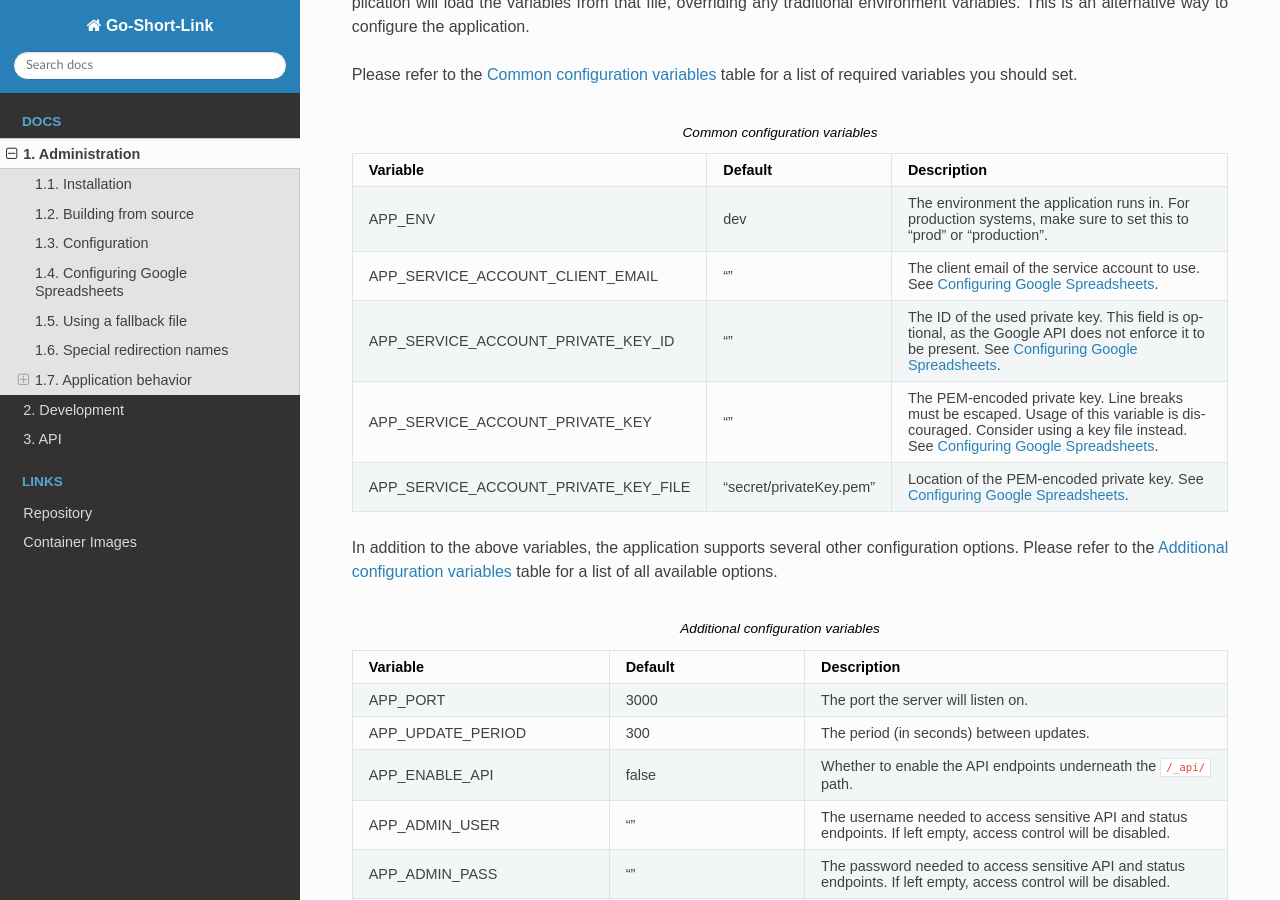
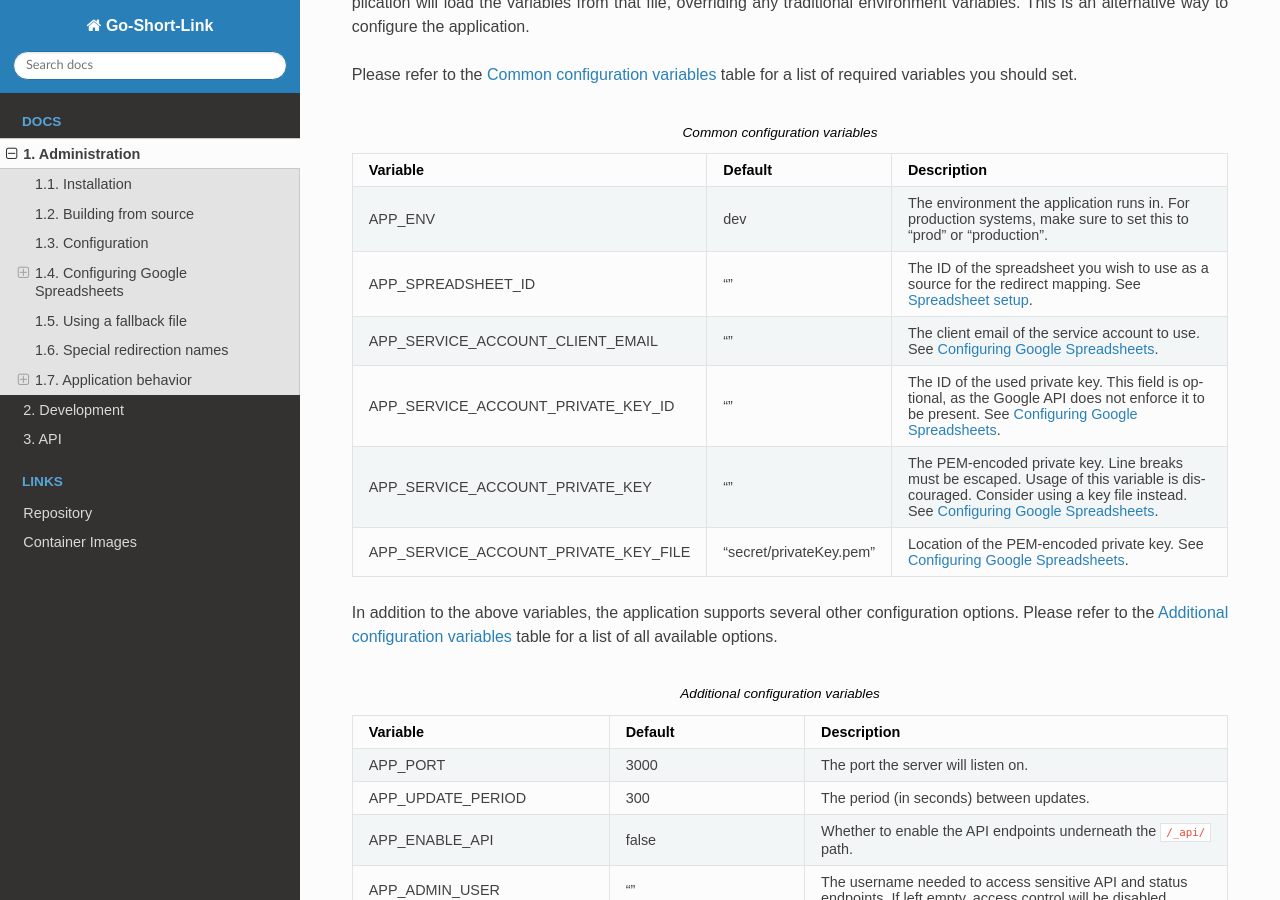
Before and after one commit to fanonwue/go-short-link, a Sphinx documentation site: the page built from docs/admin.md, in a window 1280 px wide and 900 px high, scrolled down 2110 px. Built offline with Sphinx 7.4.7 and the Read the Docs theme 3.1.0, drawn with Linux system fonts in a browser that asks for light colours; some of the changed text lies outside the part shown.

Commit message:
Docs: Add missing reference to APP_SPREADSHEET_ID environment variable

```diff
--- a/docs/admin.md
+++ b/docs/admin.md
@@ -107,13 +107,14 @@ Please refer to the [](#required-configuration-table) table for a list of requir
 :align: center
 :class: multi-line-table
 
-| Variable                             | Default                 | Description                                                                                                                                                                                                                     |
-|--------------------------------------|-------------------------|---------------------------------------------------------------------------------------------------------------------------------------------------------------------------------------------------------------------------------|
-| APP_ENV                              | dev                     | The environment the application runs in. For production systems, make sure to set this to "prod" or "production".                                                                                                               |
-| APP_SERVICE_ACCOUNT_CLIENT_EMAIL     | ""                      | The client email of the service account to use. See [](#configuring-google-spreadsheets).                                                                                                                                       |
-| APP_SERVICE_ACCOUNT_PRIVATE_KEY_ID   | ""                      | The ID of the used private key. This field is optional, as the Google API does not enforce it to be present. See [](#configuring-google-spreadsheets).                                                                          |
-| APP_SERVICE_ACCOUNT_PRIVATE_KEY      | ""                      | The PEM-encoded private key. Line breaks must be escaped. Usage of this variable is discouraged. Consider using a key file instead. See [](#configuring-google-spreadsheets).                                                   |
-| APP_SERVICE_ACCOUNT_PRIVATE_KEY_FILE | "secret/privateKey.pem" | Location of the PEM-encoded private key. See [](#configuring-google-spreadsheets).                                                                                                                                              |
+| Variable                             | Default                 | Description                                                                                                                                                                   |
+|--------------------------------------|-------------------------|-------------------------------------------------------------------------------------------------------------------------------------------------------------------------------|
+| APP_ENV                              | dev                     | The environment the application runs in. For production systems, make sure to set this to "prod" or "production".                                                             |
+| APP_SPREADSHEET_ID                   | ""                      | The ID of the spreadsheet you wish to use as a source for the redirect mapping. See [](#spreadsheet-setup).                                                                   |
+| APP_SERVICE_ACCOUNT_CLIENT_EMAIL     | ""                      | The client email of the service account to use. See [](#configuring-google-spreadsheets).                                                                                     |
+| APP_SERVICE_ACCOUNT_PRIVATE_KEY_ID   | ""                      | The ID of the used private key. This field is optional, as the Google API does not enforce it to be present. See [](#configuring-google-spreadsheets).                        |
+| APP_SERVICE_ACCOUNT_PRIVATE_KEY      | ""                      | The PEM-encoded private key. Line breaks must be escaped. Usage of this variable is discouraged. Consider using a key file instead. See [](#configuring-google-spreadsheets). |
+| APP_SERVICE_ACCOUNT_PRIVATE_KEY_FILE | "secret/privateKey.pem" | Location of the PEM-encoded private key. See [](#configuring-google-spreadsheets).                                                                                            |
 :::
 
 In addition to the above variables, the application supports several other configuration options. Please refer to the
@@ -186,6 +187,8 @@ Instead, you can place your private key into a secret file located at `./secret/
 using the `SERVICE_ACCOUNT_PRIVATE_KEY_FILE` environmnent variable). The escaped line breaks (`\n`) can be replaced with actual
 Unix-style line breaks, but the application will handle this as well if this step has not been taken.
 
+(spreadsheet-setup)=
+### Spreadsheet setup
 Finally, you need to create a properly formatted spreadsheet. The server expects a table that is formatted like the one
 shown in the following table.
 
```
